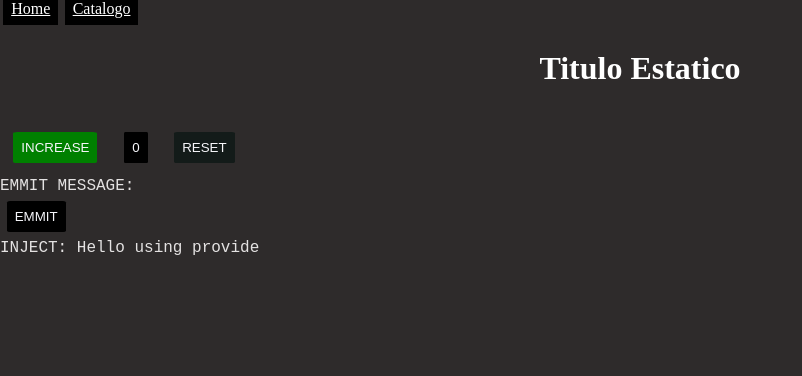
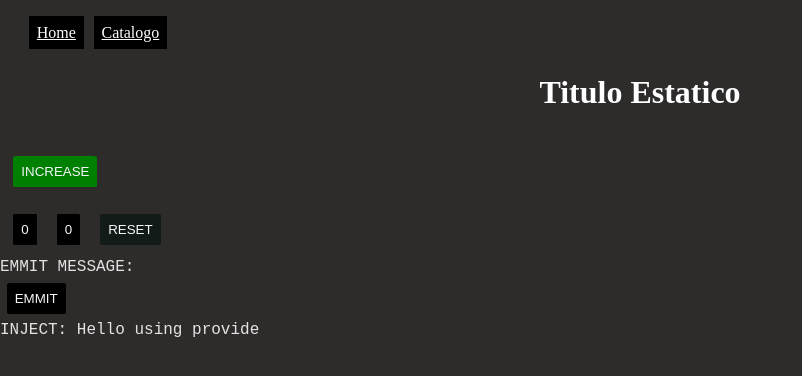
Before and after one commit to marlondt-dev/Ejerecicios-alebat, a Vue app in the folder proyect2/project2/: page / in a window 1280 px wide. Shown: the top 376 px of the page, without its empty margins (0-802 px from the left). Built offline with nearby package versions, Linux system fonts and the light colour scheme.

Commit message:
exercise 13

```diff
--- a/proyect2/project2/src/components/TheCounter.vue
+++ b/proyect2/project2/src/components/TheCounter.vue
@@ -1,8 +1,11 @@
 <script setup lang="ts">
 import { useCounter } from '@/composables/useCounter'
 import TheButton from '@/components/TheButton.vue'
+import { computed } from 'vue'
 
 const { counter, increase, decrease, reset } = useCounter(0)
+
+const doble = computed(() => counter.value * 2)
 
 // const counter = ref(0)
 
@@ -21,14 +24,18 @@ const { counter, increase, decrease, reset } = useCounter(0)
   <TheButton :text="'DECREASE'" v-if="counter > 0" @click="decrease" class="button button--decrease"
     >DECREASE</TheButton
   >
+
+  <div>
     <TheButton
       :text="counter"
       class="button button--result"
       :class="{ 'button--colored': counter === 10 }"
     >
     </TheButton>
+    <TheButton :text="doble"></TheButton>
 
     <TheButton :text="'RESET'" @click="reset" class="button button--reset"></TheButton>
+  </div>
 </template>
 
 <style scoped lang="scss">
--- a/proyect2/project2/src/views/CatalogoPage.vue
+++ b/proyect2/project2/src/views/CatalogoPage.vue
@@ -5,14 +5,10 @@ import TheTitle from '@/components/TheTitle.vue'
 </script>
 
 <template>
-  <nav>
-    <button>
-      <RouterLink to="/">Home</RouterLink>
-    </button>
-    <button>
-      <RouterLink to="/catalogo">Catalogo</RouterLink>
-    </button>
-    <TheTitle>Catalogo</TheTitle>
+  <nav class="navbar">
+    <RouterLink class="button" to="/">Home</RouterLink>
+    <RouterLink class="button" to="/catalogo">Catalogo</RouterLink>
+    <TheTitle>Titulo Estatico</TheTitle>
   </nav>
   <div class="card-container">
     <ProductCard v-for="(item, index) in productCard" :key="index" v-bind="item" />
@@ -40,4 +36,15 @@ import TheTitle from '@/components/TheTitle.vue'
   display: flex;
   justify-content: space-between;
 }
+
+.button {
+  color: white;
+  background-color: black;
+  padding: 0.5em;
+  margin: 0.3em;
+}
+
+.navbar {
+  margin: 1.5em;
+}
 </style>
--- a/proyect2/project2/src/views/HomePage.vue
+++ b/proyect2/project2/src/views/HomePage.vue
@@ -6,12 +6,12 @@ import ParentComponent from '@/components/ParentComponent.vue'
 </script>
 
 <template>
-  <nav>
+  <nav class="navbar">
     <RouterLink class="button" to="/">Home</RouterLink>
     <RouterLink class="button" to="/catalogo">Catalogo</RouterLink>
+    <TheTitle>Titulo Estatico</TheTitle>
   </nav>
 
-  <TheTitle>Titulo Estatico</TheTitle>
   <TheCounter />
   <ParentComponent />
 
@@ -23,6 +23,10 @@ import ParentComponent from '@/components/ParentComponent.vue'
   color: white;
   background-color: black;
   padding: 0.5em;
-  margin: 0.2em;
+  margin: 0.3em;
+}
+
+.navbar {
+  margin: 1.5em;
 }
 </style>
```
Lines whose indentation alone changed are shown as unchanged.
